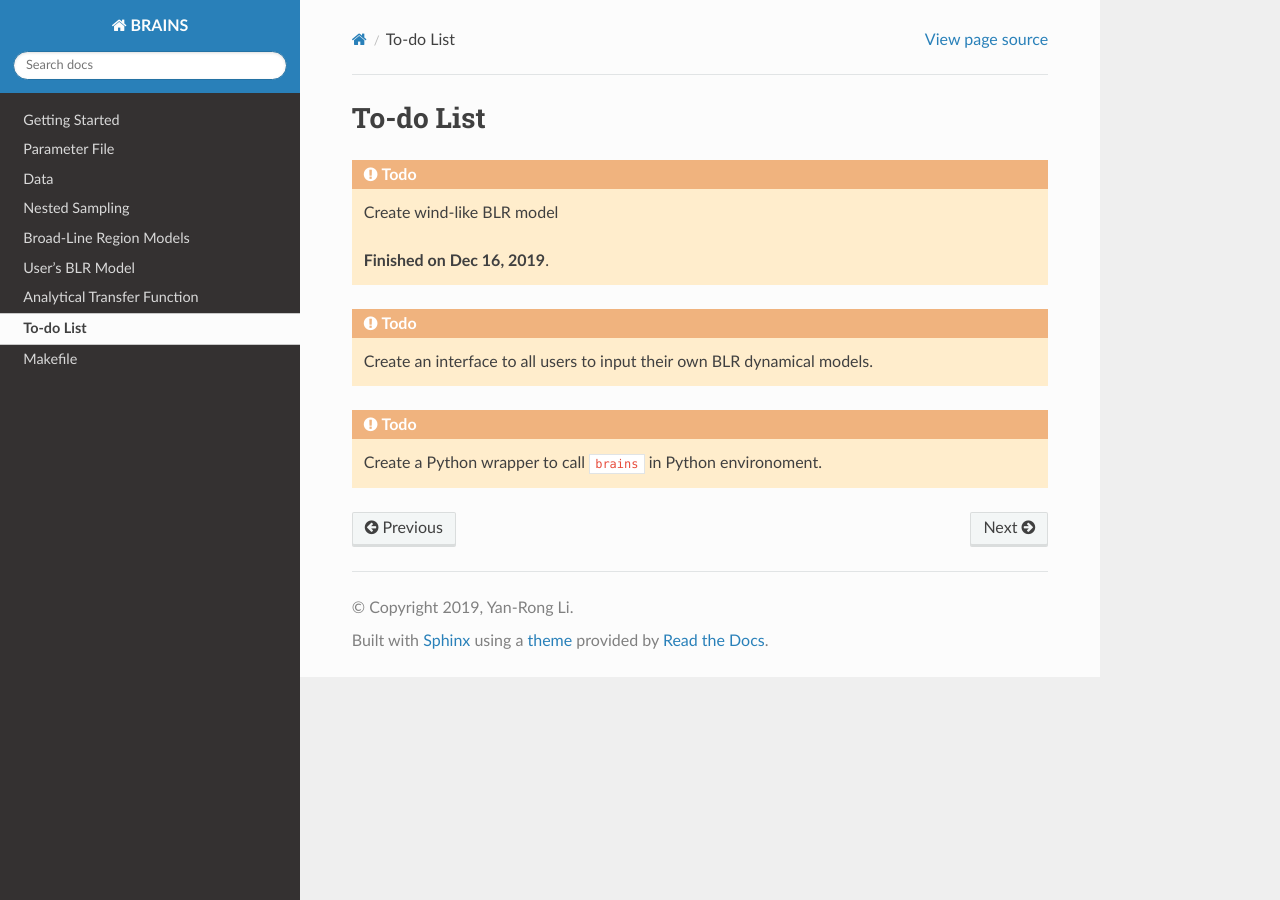
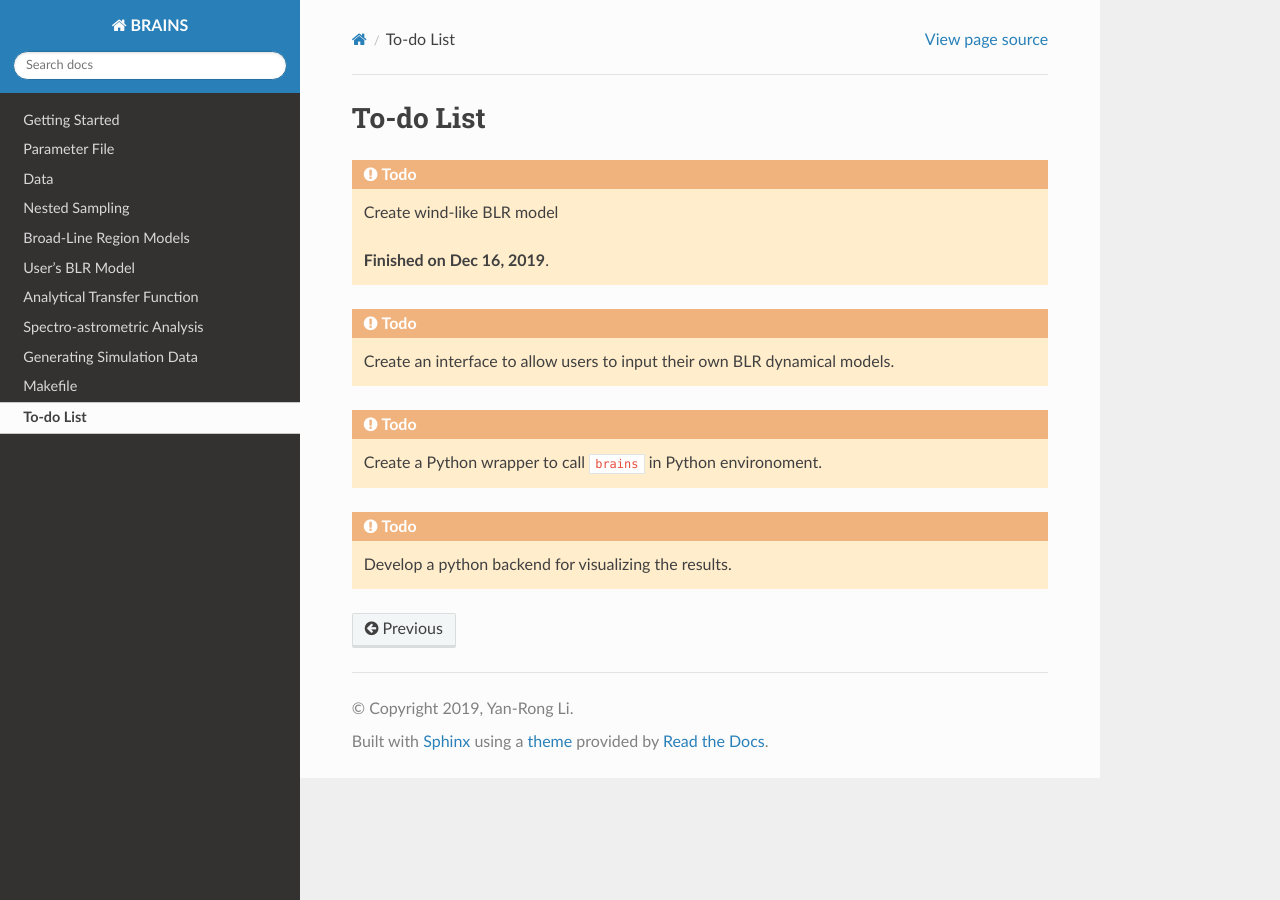
Before and after one commit to LiyrAstroph/BRAINS, a Sphinx documentation site: the page built from docs/todo.rst, in a window 1280 px wide. Built offline with Sphinx 7.4.7 and the Read the Docs theme 2.0.0, drawn with Linux system fonts in a browser that asks for light colours.

Commit message:
continue to update docs.

```diff
--- a/docs/data.rst
+++ b/docs/data.rst
@@ -5,7 +5,7 @@ Data
 Data Input
 ==========
 
-The input data in ``brains`` depend on the option ``FlagDim`` specified in the parameter file.
+The input data in ``brains`` depend on the option ``FlagDim`` specified in the parameter file (see :ref:`Parameter File`).
 
 * ``FlagDim = -2``
 
--- a/docs/getting_started.rst
+++ b/docs/getting_started.rst
@@ -83,7 +83,7 @@ Command-line Options
     -n or --para_name
         print parameter name.
 
-For example, if one want to redo posterior processing with a different temperature, say 10 (the default is 1), one may use the command
+For example, if one wants to redo posterior processing with a different temperature, say 10 (the default is 1), one may use the command
 
 .. code:: bash
 
--- a/docs/index.rst
+++ b/docs/index.rst
@@ -28,8 +28,10 @@ Documentation
    model.rst
    user_model.rst
    transfun.rst
+   sa.rst
+   sim.rst
+   mkfile.rst
    todo.rst
-   mkfile.rst
 
 
 Attribution
--- a/docs/model.rst
+++ b/docs/model.rst
@@ -1,3 +1,5 @@
+.. _model_label:
+
 ************************
 Broad-Line Region Models
 ************************
--- a/docs/todo.rst
+++ b/docs/todo.rst
@@ -9,7 +9,10 @@ To-do List
 
 
 .. todo::
-  Create an interface to all users to input their own BLR dynamical models.
+  Create an interface to allow users to input their own BLR dynamical models.
 
 .. todo::
   Create a Python wrapper to call ``brains`` in Python environoment.
+
+.. todo::
+  Develop a python backend for visualizing the results.
```
Also changed, not shown: docs/sa.rst (added, +7 -0 lines), docs/sim.rst (added, +17 -0 lines).
